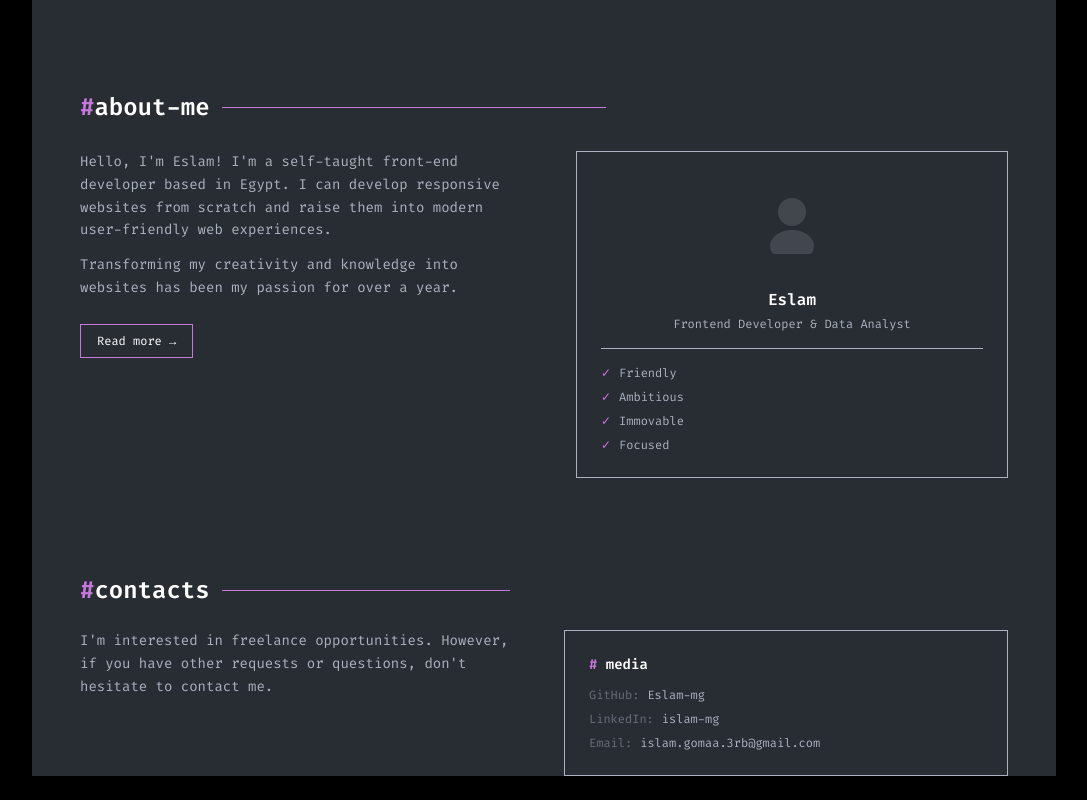
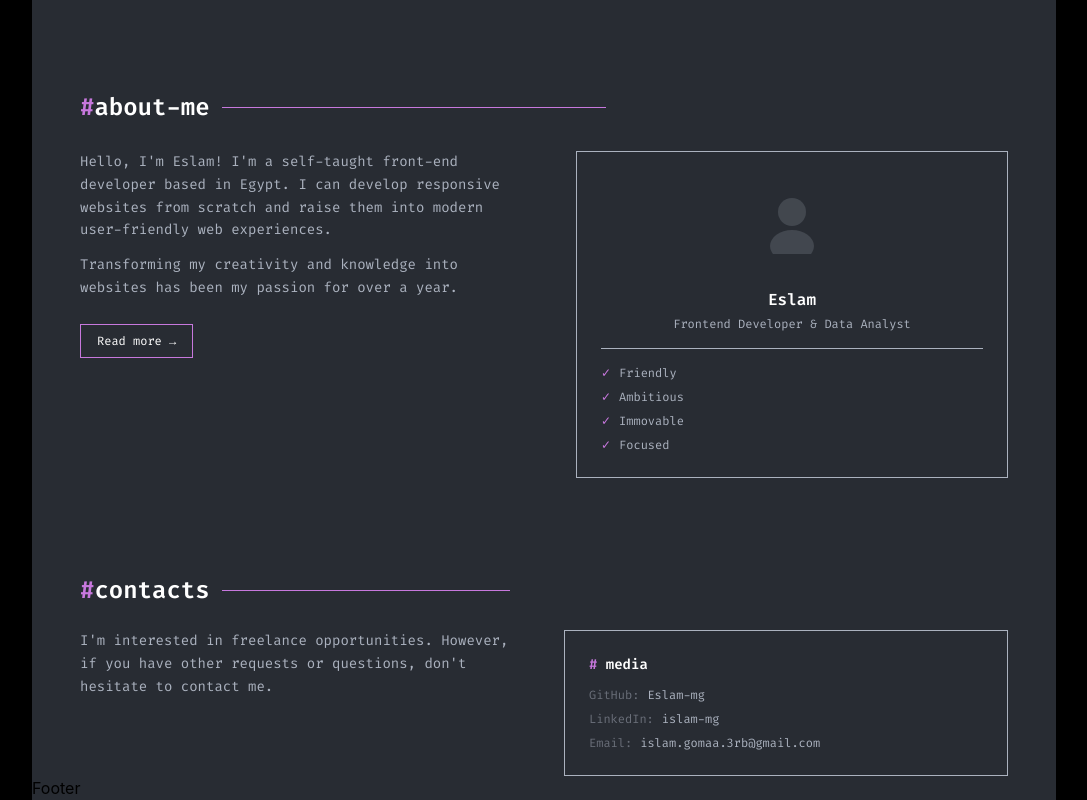
Before and after one commit to Eslam-mg/portfolio, a Next.js app: page / in a window 1280 px wide. Shown: the part 1719-2519 px from the top of the page, without its empty margins (96-1183 px from the left). Before the commit the page ends 2495 px from the top, so only its background shows below. Built offline with nearby package versions, Linux system fonts and the light colour scheme.

Commit message:
add footer component

```diff
--- a/src/app/layout.tsx
+++ b/src/app/layout.tsx
@@ -2,6 +2,7 @@
 import { Geist, Geist_Mono } from "next/font/google";
 import "./globals.css";
 import Navbar from "../components/Navbar/Navbar";
+import Footer from "../components/Footer/Footer";
 
 const geistSans = Geist({
   variable: "--font-geist-sans",
@@ -33,6 +34,7 @@
         <main>
           {children}
         </main>
+        <Footer/>
       </body>
     </html>
   );
--- /dev/null
+++ b/src/components/Footer/Footer.tsx
@@ -0,0 +1,7 @@
+import React from 'react';
+
+export default function Footer() {
+    return (
+        <div>Footer</div>
+    )
+}
```
